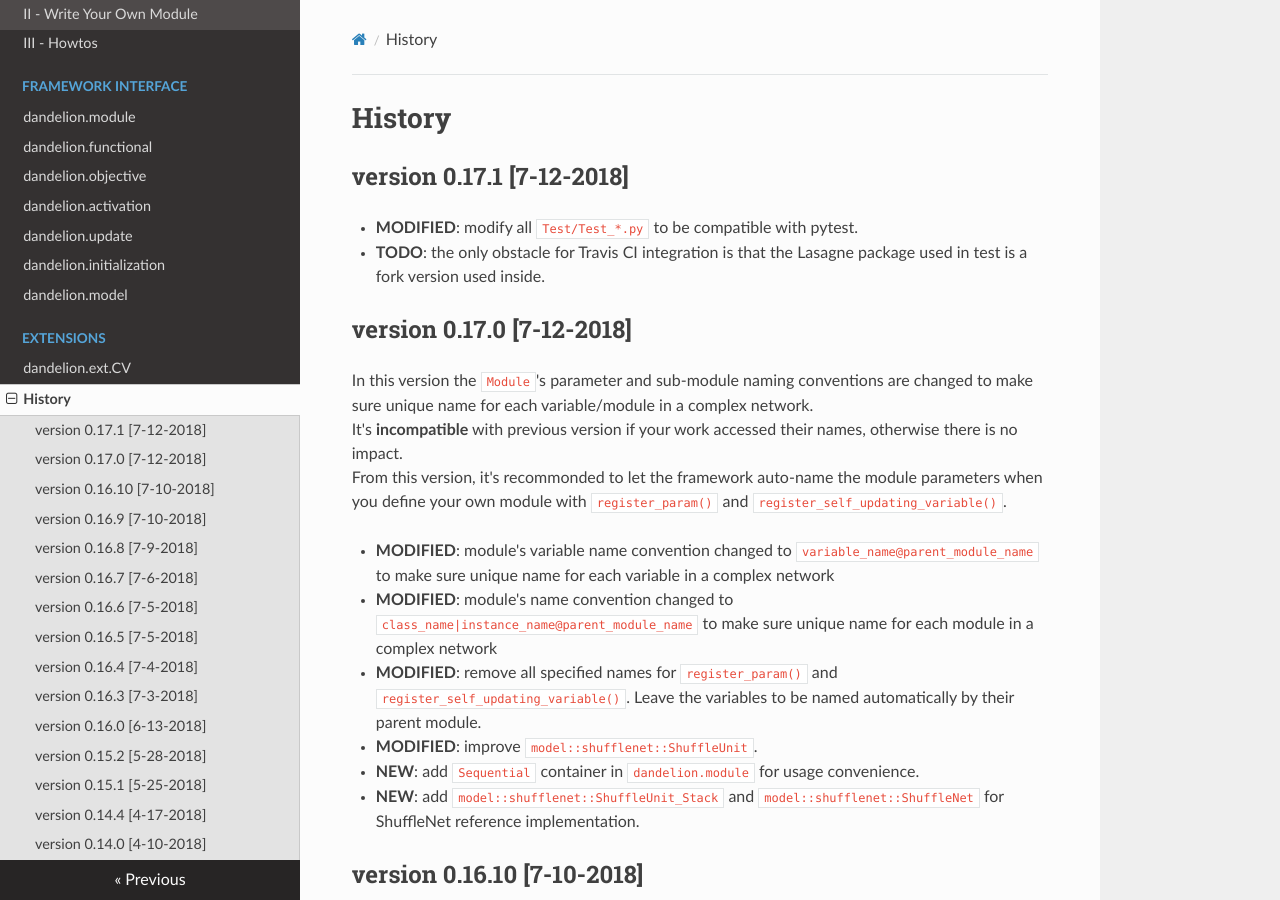
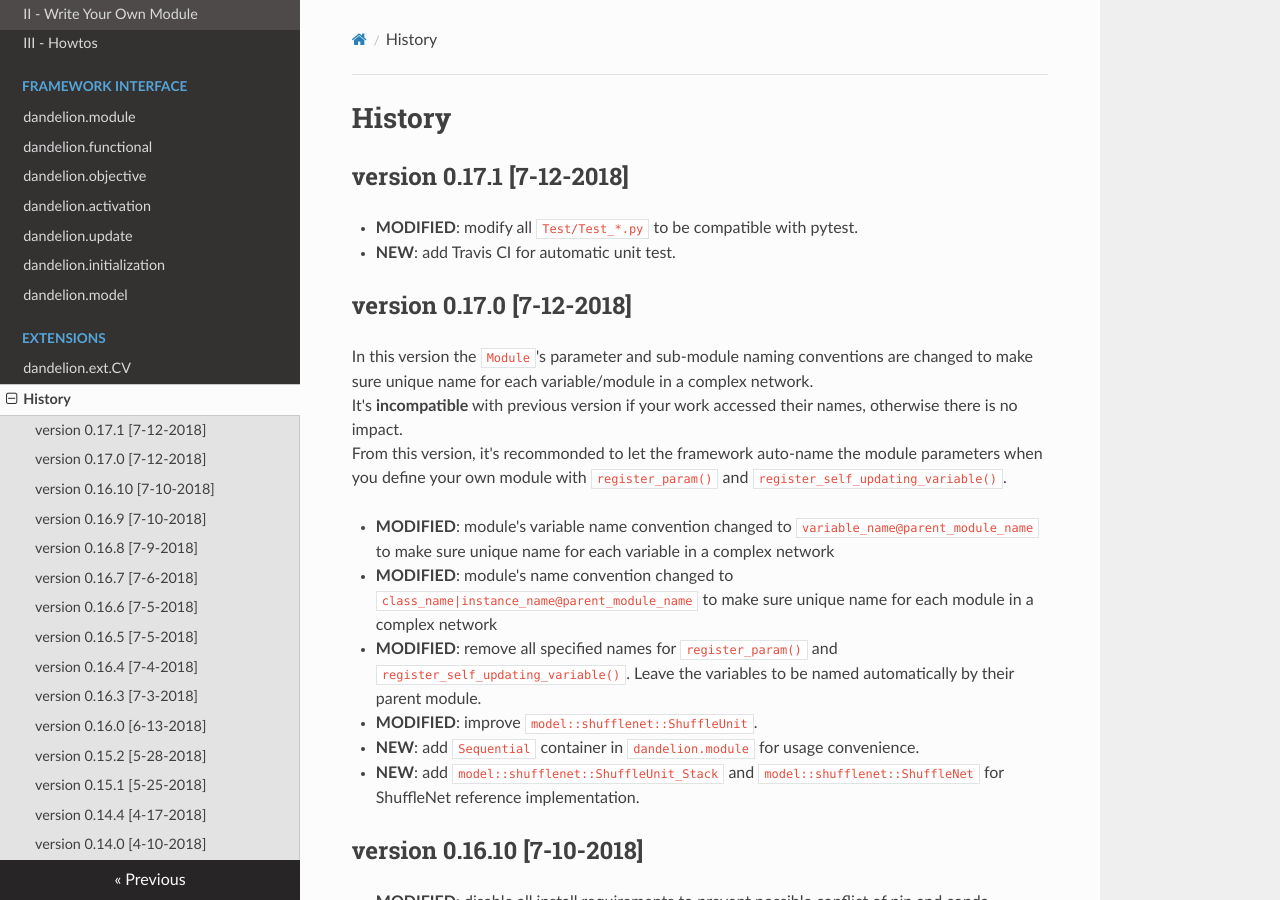
Before and after one commit to david-leon/Dandelion, an MkDocs documentation site: the page built from docs/history.md, in a window 1280 px wide and 900 px high. Built offline with MkDocs 1.6.1, drawn with Linux system fonts in a browser that asks for light colours; nearby versions of some CDN libraries; old or Windows-style settings are respelled for this version of MkDocs.

Commit message:
update test & documentation

```diff
--- a/docs/history.md
+++ b/docs/history.md
@@ -2,7 +2,7 @@
 
 ## version 0.17.1 [7-12-2018]
 * **MODIFIED**: modify all `Test/Test_*.py` to be compatible with pytest.
-* **TODO**: the only obstacle for Travis CI integration is that the Lasagne package used in test is a fork version used inside.
+* **NEW**: add Travis CI for automatic unit test.
 
 ## version 0.17.0 [7-12-2018]
 In this version the `Module`'s parameter and sub-module naming conventions are changed to make sure unique name for each variable/module in a complex network.
```
Also changed, not shown: README.md (+6 -0 lines), 1 other file.
